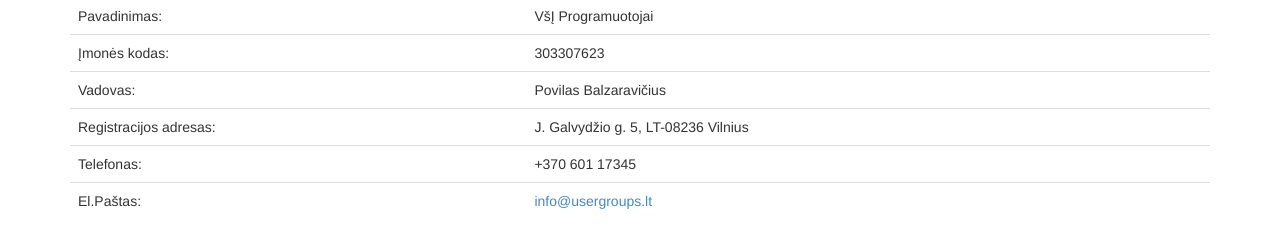
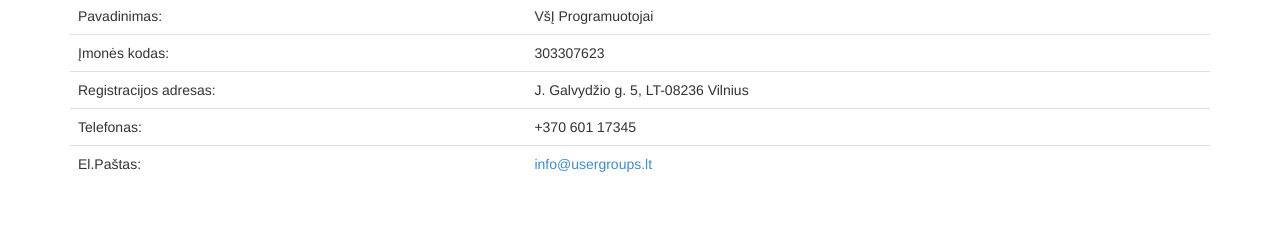
Before and after one commit to UsergroupsLT/usergroupslt.github.io, a plain HTML site: page kontaktai.html in a window 1280 px wide. Shown: the part 53-300 px from the top of the page. Drawn offline with Linux system fonts and the light colour scheme.

Commit message:
removed vadovas ( table row )

```diff
--- a/kontaktai.html
+++ b/kontaktai.html
@@ -56,10 +56,6 @@
                         <td>303307623</td>
                     </tr>
                     <tr>
-                        <td>Vadovas:</td>
-                        <td>Povilas Balzaravičius</td>
-                    </tr>
-                    <tr>
                         <td>Registracijos adresas:</td>
                         <td>J. Galvydžio g. 5, LT-08236 Vilnius</td>
                     </tr>
```
